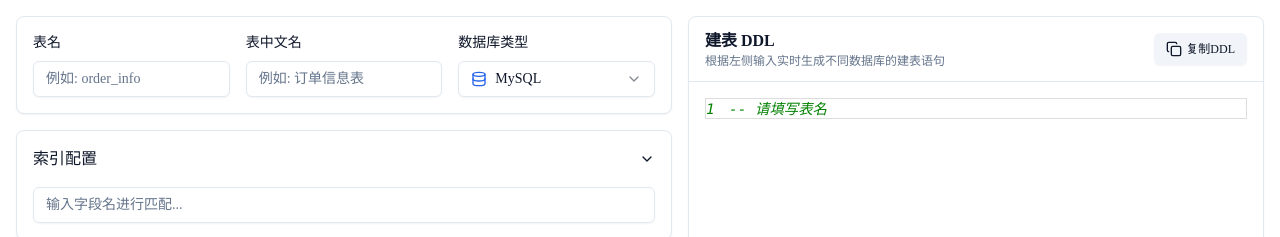
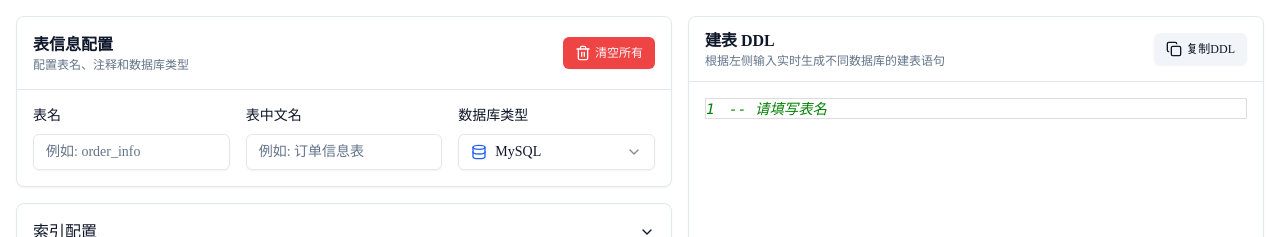
Before and after one commit to xingkaixin/dddlbuilder, a React (Vite) app: page / in a window 1280 px wide. Shown: the top 237 px of the page. Built offline with nearby package versions, Linux system fonts and the light colour scheme; what handsontable would draw is missing.

Commit message:
refactor: move clear all button from DDL output to left configuration panel fix #3

```diff
--- a/src/App.tsx
+++ b/src/App.tsx
@@ -14,6 +14,7 @@ import {
   ChevronUp,
   ChevronDown,
   X,
+  Trash2,
 } from "lucide-react";
 
 import { Input } from "@/components/ui/input";
@@ -1897,6 +1898,36 @@ function App() {
     }
   }, [generatedDcl, showToast]);
 
+  const handleClearAll = useCallback(() => {
+    if (!window.confirm("确定要清除所有配置吗？此操作不可撤销。")) return;
+
+    // Clear all state variables
+    setTableName("");
+    setTableComment("");
+    setDbType("mysql");
+    setRows(INITIAL_ROWS);
+    setAddCount(10);
+    setIndexInput("");
+    setCurrentIndexFields([]);
+    setIndexes([]);
+    setShowFieldSuggestions(false);
+    setSelectedSuggestionIndex(0);
+    setAuthInput("");
+    setAuthObjects([]);
+    setIsIndexCollapsed(false);
+    setIsAuthCollapsed(false);
+
+    // Clear localStorage
+    try {
+      localStorage.removeItem(STORAGE_KEY);
+      setHydrated(false);
+    } catch {
+      // ignore localStorage errors
+    }
+
+    showToast("所有配置已清除");
+  }, [showToast]);
+
   const basePlain = (vs as Record<string, unknown>).plain as
     | Record<string, unknown>
     | undefined;
@@ -1912,8 +1943,25 @@ function App() {
   return (
     <div className="flex min-h-screen flex-col gap-4 bg-background p-4 text-sm text-foreground lg:flex-row">
       <div className="flex flex-1 flex-col gap-4">
-        <div className="rounded-lg border bg-card p-4 shadow-sm">
-          <div className="grid gap-4 md:grid-cols-2 xl:grid-cols-3">
+        <div className="rounded-lg border bg-card shadow-sm">
+          <div className="flex items-center justify-between p-4 border-b">
+            <div>
+              <h2 className="text-base font-semibold">表信息配置</h2>
+              <p className="text-xs text-muted-foreground">
+                配置表名、注释和数据库类型
+              </p>
+            </div>
+            <Button
+              variant="destructive"
+              size="sm"
+              className="gap-1"
+              onClick={handleClearAll}
+            >
+              <Trash2 className="h-4 w-4" /> 清空所有
+            </Button>
+          </div>
+          <div className="p-4">
+            <div className="grid gap-4 md:grid-cols-2 xl:grid-cols-3">
             <div className="space-y-2">
               <Label htmlFor="table-name">表名</Label>
               <Input
@@ -1991,6 +2039,7 @@ function App() {
               </Select>
             </div>
           </div>
+        </div>
         </div>
 
         {/* Index Configuration Area */}
```
